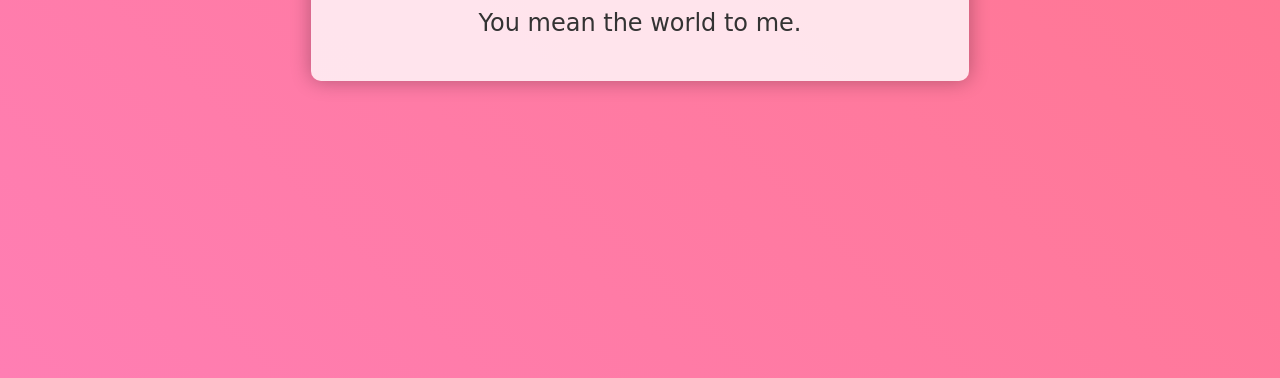
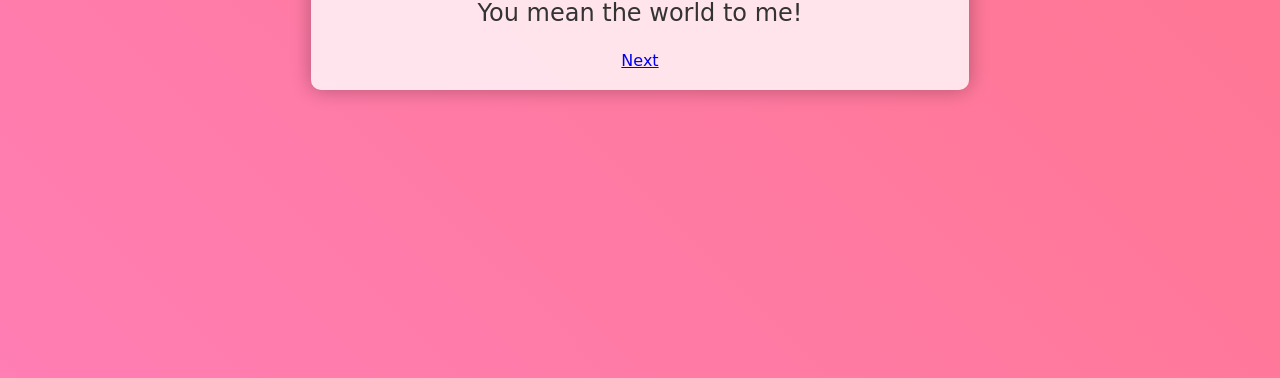
Before and after one commit to Munaem2045/for-her, a plain HTML site: page iloveyou.html in a window 1280 px wide. Shown: the part 422-800 px from the top of the page. Drawn offline with Linux system fonts and the light colour scheme.

Commit message:
Update iloveyou.html

```diff
--- a/iloveyou.html
+++ b/iloveyou.html
@@ -17,7 +17,8 @@
         </div>
         <div class="love-message">
             <h1>I Love You, Muskan! 💖</h1>
-            <p>You mean the world to me. </p>
+            <p>You mean the world to me!</p>
+            <a href="quotes.html" class="next-button">Next</a>
         </div>
     </div>
 </body>
```
